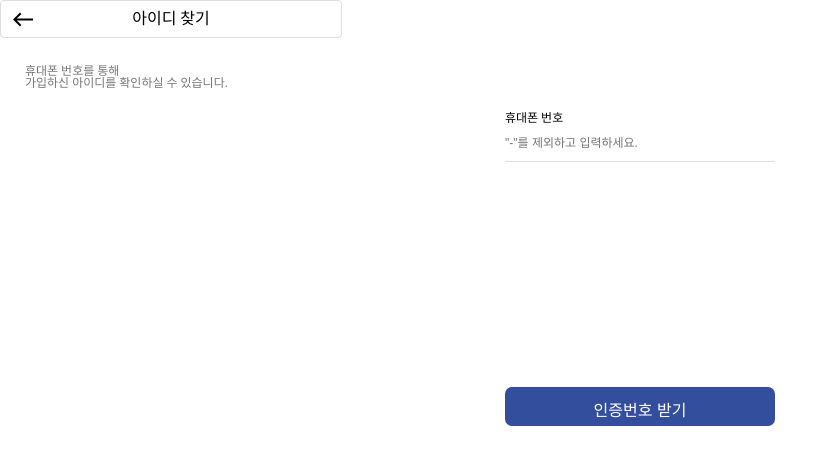
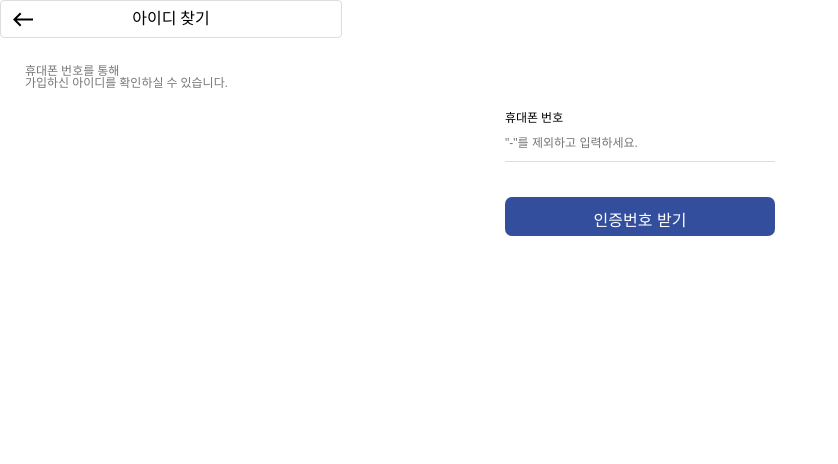
Before and after one commit to Serengeti-Lion-King/seaya-web, a React (Vite) app: page /find-id-page in a window 1280 px wide. Shown: the top 464 px of the page, without its empty margins (0-838 px from the left). Built offline with nearby package versions, Linux system fonts and the light colour scheme.

Commit message:
feat: 아이디 찾기 완료 페이지
아이디 찾기 완료 페이지 초기 구현

LR-16 #time 1h

```diff
--- a/src/components/Button/Button.scss
+++ b/src/components/Button/Button.scss
@@ -1,18 +1,16 @@
-.login-button {
-  background-color: #334e9d;
+// 공통된 css만 넣기
+
+.btn {
+  // background-color: #334e9d;
+  // width: 270px;
+  // height: 39px;
+  // font-size: 16px;
+
   color: white;
   border: none;
   padding: 10px 20px;
-  box-sizing: border-box;
-  width: 270px;
-  height: 39px;
-  font-size: 16px;
   border-radius: 7px;
   cursor: pointer;
   outline: none;
   box-sizing: border-box;
-
-  // &:hover {
-  //   background-color: #2f3a7a;
-  // }
 }
--- a/src/components/Button/Button.tsx
+++ b/src/components/Button/Button.tsx
@@ -8,7 +8,7 @@ interface ButtonProps {
 
 const Button = ({ text, className = '', onClick }: ButtonProps) => {
   return (
-    <button className={`login-button ${className}`} onClick={onClick}>
+    <button className={`btn ${className}`} onClick={onClick}>
       {text}
     </button>
   );
--- a/src/components/Input/Input.tsx
+++ b/src/components/Input/Input.tsx
@@ -8,7 +8,7 @@ interface InputProps {
 
 const Input = ({ labelText, inputText, className = '' }: InputProps) => {
   return (
-    <div className={`input-item id ${className}`}>
+    <div className={`input-item ${className}`}>
       <label className="text-label">{labelText}</label>
       <input type="text" placeholder={inputText} className="input-id" />
     </div>
--- a/src/pages/FindIdPage/FindIdPage.scss
+++ b/src/pages/FindIdPage/FindIdPage.scss
@@ -1,24 +1,53 @@
-.find-id-page {
+.container {
   display: flex;
   flex-direction: column;
+  align-items: center;
   justify-content: center;
-  align-items: center;
+}
+
+.container-01 {
   margin-top: 27px;
+}
 
-  p {
+.content {
   font-size: 12px;
   color: #777777;
   align-self: start;
   margin-left: 25px;
 }
-
-  .input-phone {
+.btn-submit {
+  background-color: #334e9d;
+  font-size: 16px;
+  width: 270px;
+  height: 39px;
+}
+.box {
   margin-top: 23px;
-    margin-bottom: 23px;
-  }
 }
 
-.verification-button,
-.submit-button {
-  margin-top: 202px;
+.input-certification {
+  margin-top: 21px;
 }
+
+.container-02 {
+  height: 80vh;
+}
+
+.btn-select {
+  display: flex;
+  gap: 10px;
+}
+
+.login-btn {
+  background-color: #777777;
+  width: 130px;
+  height: 37px;
+  font-size: 14px;
+}
+
+.reset-password-btn {
+  background-color: #334e9d;
+  width: 130px;
+  height: 37px;
+  font-size: 14px;
+}
--- a/src/pages/FindIdPage/FindIdPage.tsx
+++ b/src/pages/FindIdPage/FindIdPage.tsx
@@ -3,21 +3,33 @@ import Input from '@components/Input/Input';
 import Button from '@components/Button/Button';
 import React, { useState } from 'react';
 import './FindIdPage.scss';
+import CheckIcon from '@assets/checkIcon.svg?react';
 
 const FindIdPage = () => {
   const [showVerificationInput, setShowVerificationInput] = useState(false);
+  const [isComplete, setIsComplete] = useState(false);
 
   const handleVerificationClick = () => {
     setShowVerificationInput(true);
+    if (showVerificationInput) {
+      handleSubmitClick();
+    }
+  };
+
+  const handleSubmitClick = () => {
+    setIsComplete(true);
   };
 
   return (
-    <div className="find-id-container">
+    <div className="wrap">
       <NavigationBar navText="아이디 찾기" />
-      <div className="find-id-page">
+      {!isComplete ? (
+        <div className="container container-01">
+          <div className="content">
             <p>휴대폰 번호를 통해</p>
             <p>가입하신 아이디를 확인하실 수 있습니다.</p>
-
+          </div>
+          <div className="box">
             <Input
               labelText="휴대폰 번호"
               inputText='"-"를 제외하고 입력하세요.'
@@ -30,17 +42,25 @@ const FindIdPage = () => {
                 className="input-certification"
               />
             )}
+          </div>
 
-        {!showVerificationInput ? (
           <Button
             onClick={handleVerificationClick}
-            className="verification-button"
-            text="인증번호 받기"
+            className="btn-submit"
+            text={showVerificationInput ? '확인' : '인증번호 받기'}
           />
+        </div>
       ) : (
-          <Button className="submit-button" text="확인" />
+        <div className="container container-02">
+          <CheckIcon />
+          <p>아이디 찾기 완료</p>
+          <p>고객님의 SEAYA 아이디는 abcd입니다.</p>
+          <div className="btn-select">
+            <Button className="login-btn" text="아이디 로그인" />
+            <Button className="reset-password-btn" text="비밀번호 재설정" />
+          </div>
+        </div>
       )}
-      </div>
     </div>
   );
 };
--- a/src/pages/LoginPage/LoginPage.tsx
+++ b/src/pages/LoginPage/LoginPage.tsx
@@ -15,11 +15,9 @@ const LoginPage = () => {
           labelText="비밀번호"
           inputText="비밀번호를 입력해주세요."
         />
-
         <Button text="로그인" />
-
         <div className="links-container">
-          <Link to="/find-id" className="link">
+          <Link to="/find-id-page" className="link">
             아이디 찾기
           </Link>
           <span className="divider">|</span>
```
Also changed, not shown: src/assets/checkIcon.svg (added). Lines whose indentation alone changed are shown as unchanged.
